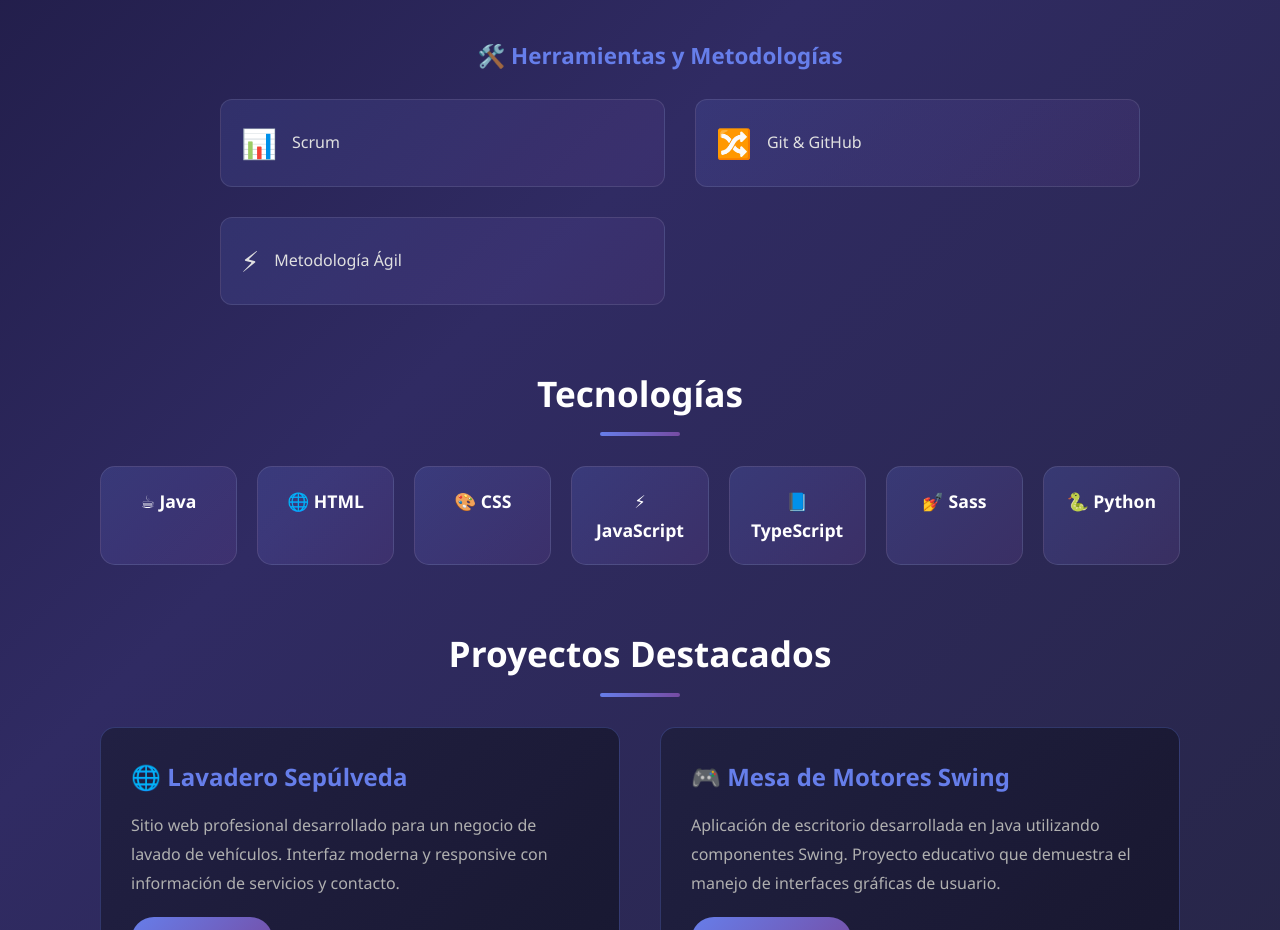
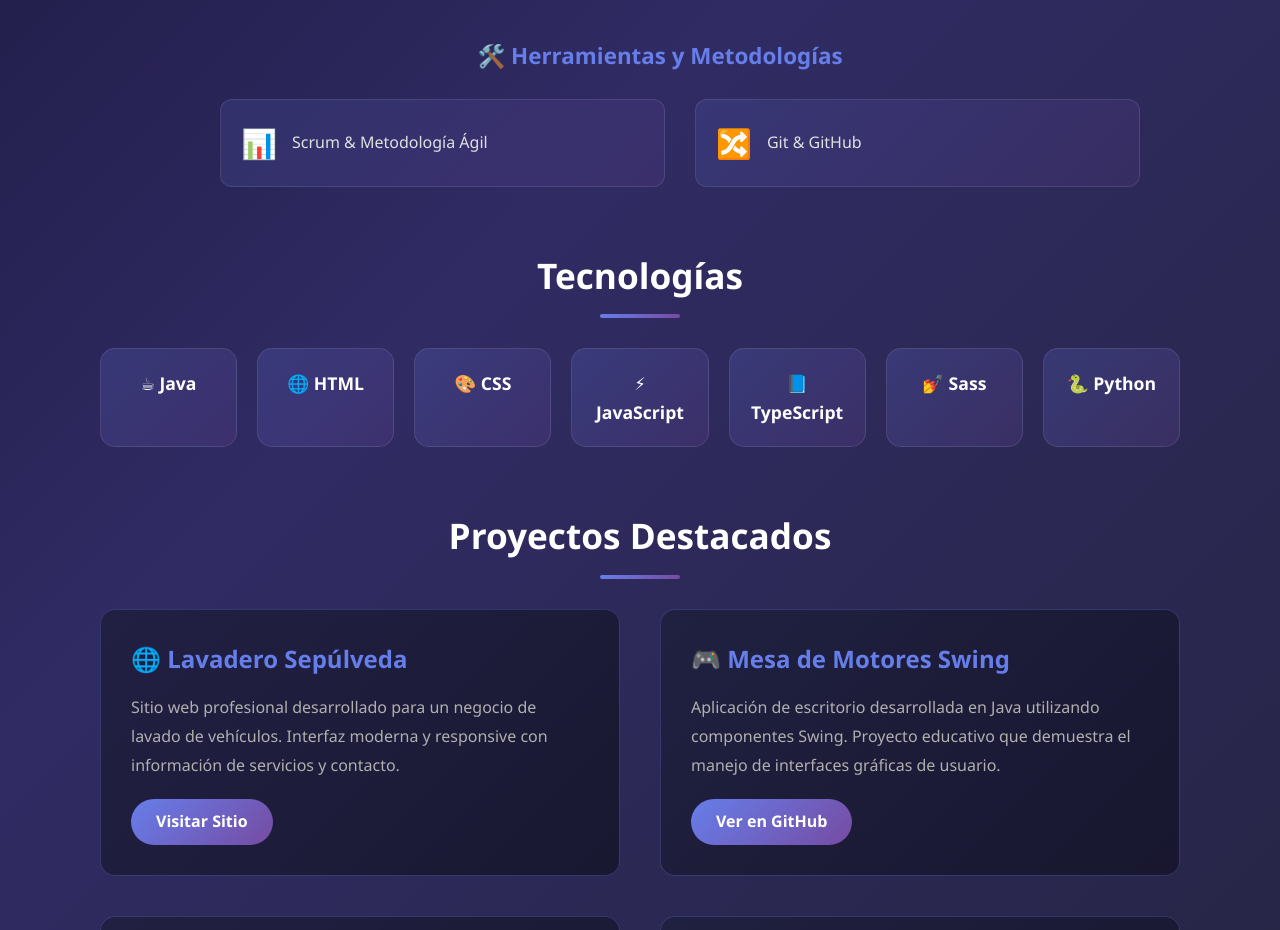
Before and after one commit to Ajmd81/ajmd81.github.io, a plain HTML site: page index.html in a window 1280 px wide. Shown: the part 1200-2130 px from the top of the page. Drawn offline with Linux system fonts and the light colour scheme.

Commit message:
inserción de metodología

```diff
--- a/index.html
+++ b/index.html
@@ -59,15 +59,11 @@
                     <div class="skills-grid">
                         <div class="skill-item">
                             <span class="skill-icon">📊</span>
-                            <span class="skill-name">Scrum</span>
+                            <span class="skill-name">Scrum & Metodología Ágil</span>
                         </div>
                         <div class="skill-item">
                             <span class="skill-icon">🔀</span>
                             <span class="skill-name">Git & GitHub</span>
-                        </div>
-                        <div class="skill-item">
-                            <span class="skill-icon">⚡</span>
-                            <span class="skill-name">Metodología Ágil</span>
                         </div>
                     </div>
                 </div>
```
